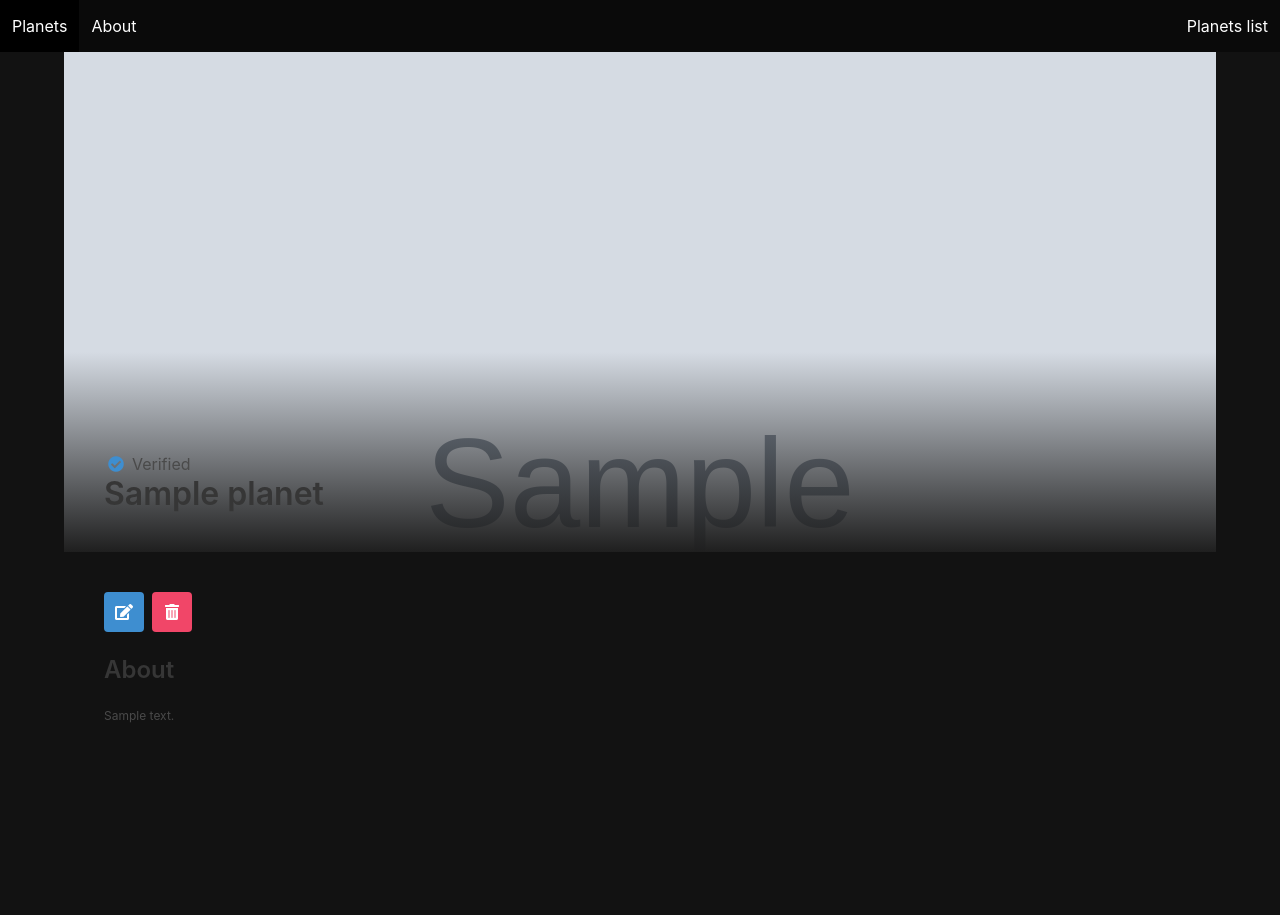
After one commit to hazelrahbe/planets_django, a Django app: page /planets/1/ in a window 1280 px wide. The commit adds this page. Shown: the top 915 px of the page. Run offline with Django 4.2, Linux system fonts and the light colour scheme; tables that the repository leaves empty hold one stand-in row (values such as "Sample post"); grey boxes marked "Sample" are stand-in pictures.

Commit message:
List, New and Details Urls/Templates

```diff
--- a/main_app/static/styles/main.css
+++ b/main_app/static/styles/main.css
@@ -8,6 +8,11 @@ h1,
   h2,
   h3 {
     color: #ffffff;
+  }
+
+  .container {
+    padding: 40px;
+    padding-right: 0;
   }
 
   .title {
@@ -22,7 +27,7 @@ h3 {
   }
 
   .gallery .card {
-    transition: .1s linear;
+    transition: 0.1s linear;
   }
 
   .gallery .card:hover {
@@ -33,3 +38,41 @@ h3 {
   p {
     font-size: 12px;
   }
+
+  .detail__img {
+    position: absolute;
+    left: 0;
+    top: 0;
+    width: 100%;
+    height: 500px;
+    background-color: #ffffff;
+    overflow: hidden;
+  }
+
+  .detail__img::after {
+    content: "";
+    background-image: linear-gradient(transparent 60%, #1f1f1f);
+    position: absolute;
+    top: 0;
+    left: 0;
+    width: 100%;
+    height: 100%;
+    z-index: 5;
+  }
+
+  img {
+    width: 100%;
+    height: 500px;
+    object-fit: cover;
+    object-position: top;
+  }
+
+  .detail__name {
+    position: absolute;
+    z-index: 5;
+    top: 400px;
+  }
+
+  .detail__container {
+    margin-top: 500px;
+  }
--- /dev/null
+++ b/main_app/templates/planet_detail.html
@@ -0,0 +1,37 @@
+<link rel="stylesheet" href="https://cdnjs.cloudflare.com/ajax/libs/font-awesome/5.15.4/css/all.min.css">
+{% extends 'base.html' %}
+{% block content %}
+<div class="detail__img">
+    <img src="{{planet.img}}" alt="{{planet.name}}" />
+</div>
+<div class="detail__name">
+    {% if planet.verified_planet %}
+    <div class="icon-text">
+        <span class="icon has-text-info">
+            <i class="fas fa-check-circle"></i>
+        </span>
+        <span>Verified</span>
+    </div>
+    {% endif %}
+    <h1 class="title">{{planet.name}}</h1>
+</div>
+<div class="detail__container">
+    <div class="buttons">
+        <a href="" class="button is-info">
+            <span class="icon">
+                <i class="fas fa-edit"></i>
+            </span>
+        </a>
+        <a href="" class="button is-danger">
+            <span class="icon">
+                <i class="fas fa-trash-alt"></i>
+            </span>
+        </a>
+    </div>
+    <div class="detail__about">
+        <h4 class="title is-4">About</h4>
+        <p>{{planet.bio}}</p>
+    </div>
+</div>
+
+{% endblock %}
--- a/main_app/templates/planet_list.html
+++ b/main_app/templates/planet_list.html
@@ -1,6 +1,6 @@
 {% extends 'base.html' %} {% block content %}
 
-<h1 class="title">WellKnown Planets</h1>
+<h1 class="title pt-5">{{header}}</h1>
 
 <form class="mb-5" method="get">
   <div class="field has-addons">
@@ -12,12 +12,13 @@
       <input class="button is-success" type="submit" value="Search" />
     </div>
   </div>
+  <a class="button is-dark" href="{% url 'planet_create' %}">Add Planet</a>
   <!--  This anchor tag will redirect back to artist list without a query param -->
   <a class="button is-dark" href="{% url 'planet_list' %}">Clear Search</a>
 </form>
 <div class="gallery">
   {% for planet in planets %}
-  <a href="">
+  <a href="{% url 'planet_detail' planet.pk %}">
     <div class="card">
       <div class="card-image">
         <figure class="image is-square">
--- a/main_app/urls.py
+++ b/main_app/urls.py
@@ -5,5 +5,7 @@ from . import views
 urlpatterns = [
     path('', views.Home.as_view(), name="home"),
     path('about/', views.About.as_view(), name="about"),
-    path('list/', views.PlanetList.as_view(), name="planet_list")
+    path('list/', views.PlanetList.as_view(), name="planet_list"),
+    path('planets/new/', views.PlanetCreate.as_view(), name="planet_create"),
+    path('planets/<int:pk>/', views.PlanetDetail.as_view(), name="planet_detail"),
 ]
--- a/main_app/views.py
+++ b/main_app/views.py
@@ -1,9 +1,12 @@
 from re import template
+from unicodedata import name
 from django.shortcuts import render
 from django.views import View # <- View class to handle requests
 from django.http import HttpResponse # <- a class to handle sending a type of response
 from django.views.generic.base import TemplateView
 from .models import Planet
+from django.views.generic.edit import CreateView
+from django.views.generic import DetailView
 # Create your views here.
 
 # Here we will be creating a class called Home and extending it from the View class
@@ -37,5 +40,21 @@ class PlanetList(TemplateView):
 
     def get_context_data(self, **kwargs):
         context = super().get_context_data(**kwargs)
-        context["planets"] = Planet.objects.all() # this is where we add the key into our context object for the view to use
+        name = self.request.GET.get('name')
+        if name != None:
+            context["planets"] = Planet.objects.filter(name__icontains=name)
+            context['header'] = f"Searching for {name}"
+        else:
+            context["planets"] = Planet.objects.all()# this is where we add the key into our context object for the view to use
+            context["header"] = "WellKnown Planets"
         return context
+
+class PlanetCreate(CreateView):
+    model = Planet
+    fields = ['name', 'img', 'bio', 'verified_planet']
+    template_name = "planet_create.html"
+    success_url = "/list/"
+
+class PlanetDetail(DetailView):
+    model = Planet
+    template_name = "planet_detail.html"
```
Also changed, not shown: main_app/templates/planet_create.html (added, +14 -0 lines). Lines whose indentation alone changed are shown as unchanged.
